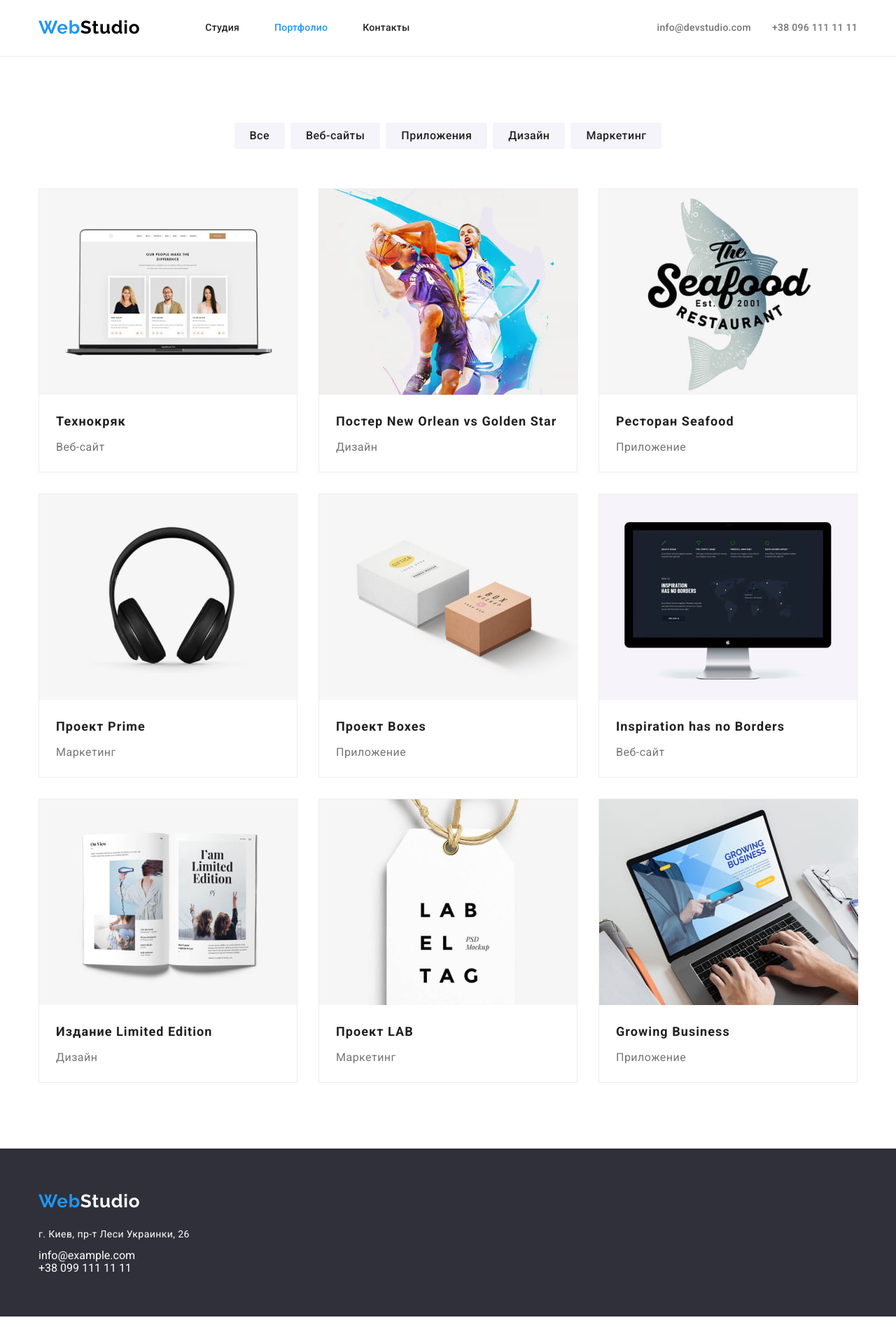
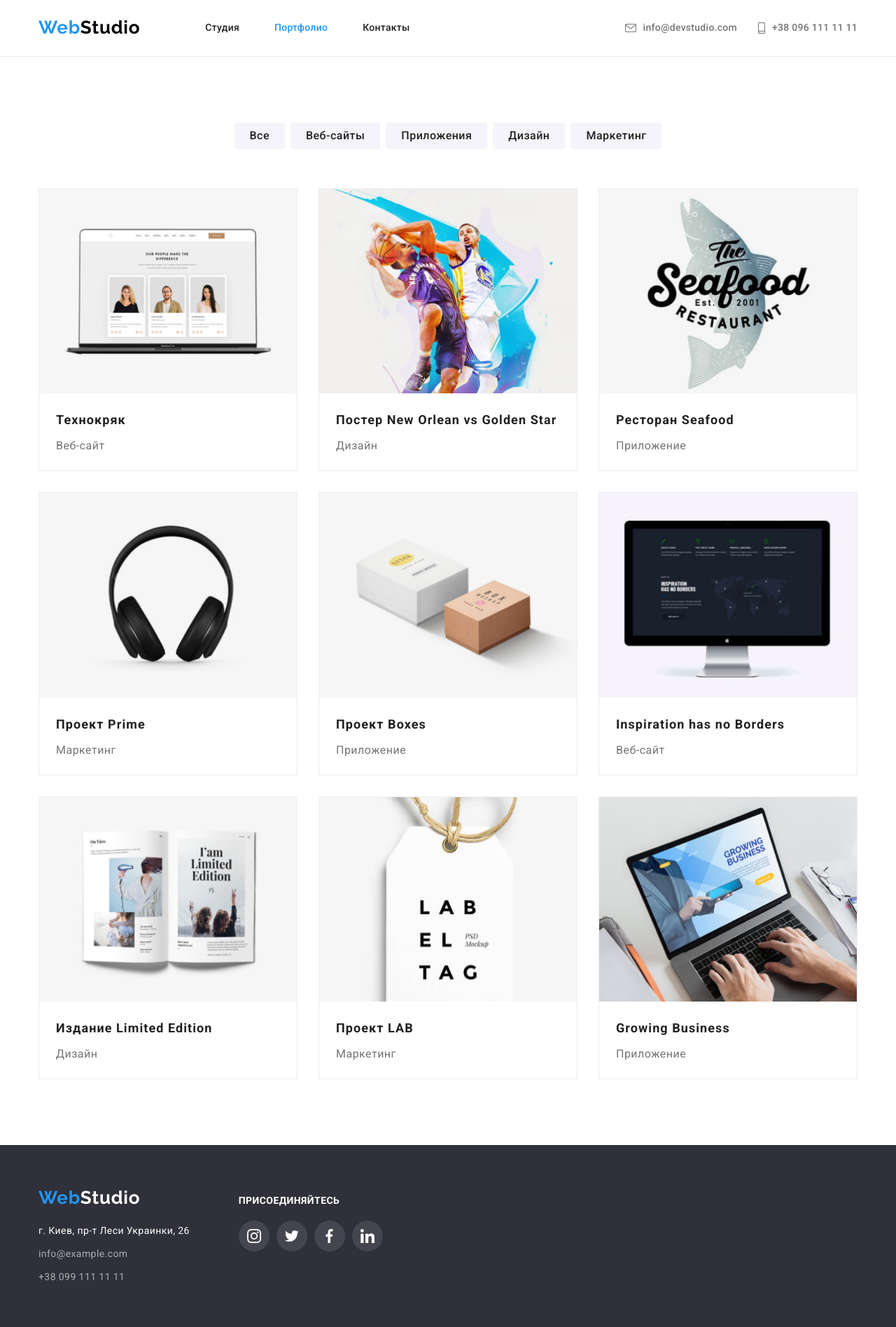
Before and after one commit to arranger2222/goit-markup-hw-04, a plain HTML site: page portfolio.html in a window 1280 px wide. Shown: the whole page at 70% size. Drawn offline with nearby package versions, Linux system fonts and the light colour scheme.

Commit message:
finished portfolio
added hover-shadov for portolio-cards and filter buttons;
finished eader&footer on portfolio page;

```diff
--- a/css/styles.css
+++ b/css/styles.css
@@ -178,10 +178,10 @@ header .header-contacts a {
   margin-right: 10px;
 }
 
-.header-contacts a:hover .icon-link,
-.header-contacts a:focus .icon-link,
-.footer-contacts- a:focus .icon-link,
-.footer-contacts- a:hover .icon-link {
+.header-contacts a:hover svg,
+.footer-contacts a:hover svg,
+.header-contacts a:focus svg,
+.footer-contacts a:focus svg {
   fill: var(--secondary-color);
 }
 
@@ -300,7 +300,6 @@ header .header-contacts a {
   display: flex;
   justify-content: center;
   align-items: center;
-  /* outline: 1px solid red; */
 }
 
 .social-link svg {
@@ -327,7 +326,6 @@ header .header-contacts a {
   width: 44px;
   height: 44px;
   border-radius: 50%;
-  /* outline: 1px solid #000; */
 }
 
 .team {
@@ -379,7 +377,6 @@ header .header-contacts a {
 .team-name {
   text-align: center;
   padding: 30px 32px;
-  /* outline: 1px solid #0f0; */
 }
 
 /* ================== ПОСТОЯННЫЕ КЛИЕНТЫ ============= */
@@ -456,6 +453,8 @@ header .header-contacts a {
 .filter-button:focus {
   color: #fff;
   background-color: var(--secondary-color);
+  box-shadow: 0px 3px 1px rgba(0, 0, 0, 0.1), 0px 1px 2px rgba(0, 0, 0, 0.08),
+    0px 2px 2px rgba(0, 0, 0, 0.12);
 }
 
 /* ============  ПРИМЕРЫ РАБОТ  ============ */
@@ -481,7 +480,7 @@ header .header-contacts a {
 }
 
 .example-link img {
-  width: 370px;
+  width: 100%;
 }
 .example-link h2 {
   color: var(--primary-text-color);
@@ -505,6 +504,11 @@ header .header-contacts a {
 
 .work-category > p {
   margin: 0px;
+}
+
+.example-item:hover {
+  box-shadow: 0px 1px 1px rgba(0, 0, 0, 0.12), 0px 4px 4px rgba(0, 0, 0, 0.06),
+    1px 4px 6px rgba(0, 0, 0, 0.16);
 }
 
 /* ==============  ФУТЕР  ============ */
--- a/portfolio.html
+++ b/portfolio.html
@@ -25,14 +25,27 @@
                 </a>
                 <ul class="navigation">
                     <li><a href="index.html">Студия</a></li>
-                    <li><a href="portfolio.html" class="active">Портфолио</a></li>
+                    <li><a href="portfolio.html"  class="active">Портфолио</a></li>
                     <li><a href="">Контакты</a></li>
                 </ul>
             </nav>
             <!-- почта и телефон -->
             <ul class="header-contacts">
-                <li><a href="mailto:info@example.com">info@devstudio.com</a></li>
-                <li><a href="tel:+380991111111">+38 096 111 11 11</a></li>
+                <li>
+                    <a href="mailto:info@example.com">
+                        <svg class="icon-link envelope">
+                            <use href="images/sprite.svg#icon-envelope"></use>
+                        </svg>
+                        info@devstudio.com
+                    </a>
+                </li>
+                <li>
+                    <a href="tel:+380991111111">
+                        <svg class="icon-link smartphone">
+                            <use href="images/sprite.svg#icon-smartphone"></use>
+                        </svg>
+                        +38 096 111 11 11</a>
+                </li>
             </ul>
         </div>
 
@@ -178,17 +191,53 @@
     </main>
 
     <footer>
-        <div class="container">
+        <div class="container footer">
+            <div class="footer-contacts">
                 <a href="index.html" class="logo-footer">
                     <span>Web</span>Studio
                 </a>
                 <address>г. Киев, пр-т Леси Украинки, 26</address>
 
                 <!-- контакты -->
-            <ul class="footer-contacts">
+                <ul class="footer-contacts-list">
                     <li><a href="mailto:info@example.com">info@example.com</a></li>
                     <li><a href="tel:+380991111111">+38 099 111 11 11</a></li>
                 </ul>
+            </div>
+            <div class="footer-social">
+                <h3>присоединяйтесь</h3>
+                <ul class="footer-social-list">
+                    <li class="footer-social-item">
+                        <a href="./" class="footer-social-link" aria-label="instagram">
+                            <svg class="footer-social-logo" width="20" height="20">
+                                <use href="images/sprite.svg#icon-instagram"></use>
+                            </svg>
+                        </a>
+                    </li>
+
+                    <li class="footer-social-item">
+                        <a href="./" class="footer-social-link" aria-label="twitter">
+                            <svg class="footer-social-logo" width="20" height="20">
+                                <use href="images/sprite.svg#icon-twitter"></use>
+                            </svg>
+                        </a>
+                    </li>
+                    <li class="footer-social-item">
+                        <a href="./" class="footer-social-link" aria-label="facebook">
+                            <svg class="footer-social-logo" width="20" height="20">
+                                <use href="images/sprite.svg#icon-facebook"></use>
+                            </svg>
+                        </a>
+                    </li>
+                    <li class="footer-social-item">
+                        <a href="./" class="footer-social-link" aria-label="linkedin">
+                            <svg class="footer-social-logo" width="20" height="20">
+                                <use href="images/sprite.svg#icon-linkedin"></use>
+                            </svg>
+                        </a>
+                    </li>
+                </ul>
+            </div>
         </div>
     </footer>
     </body>
```
Lines whose indentation alone changed are shown as unchanged.
